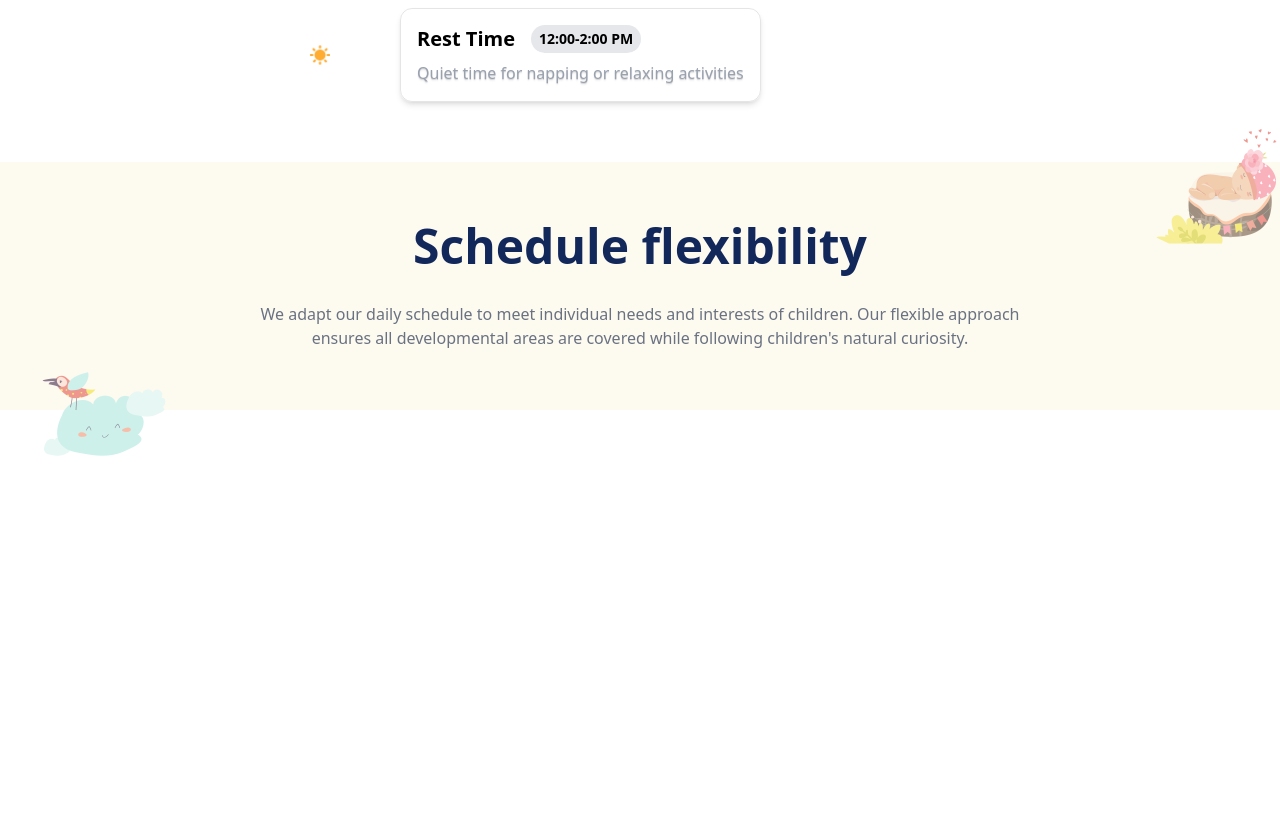
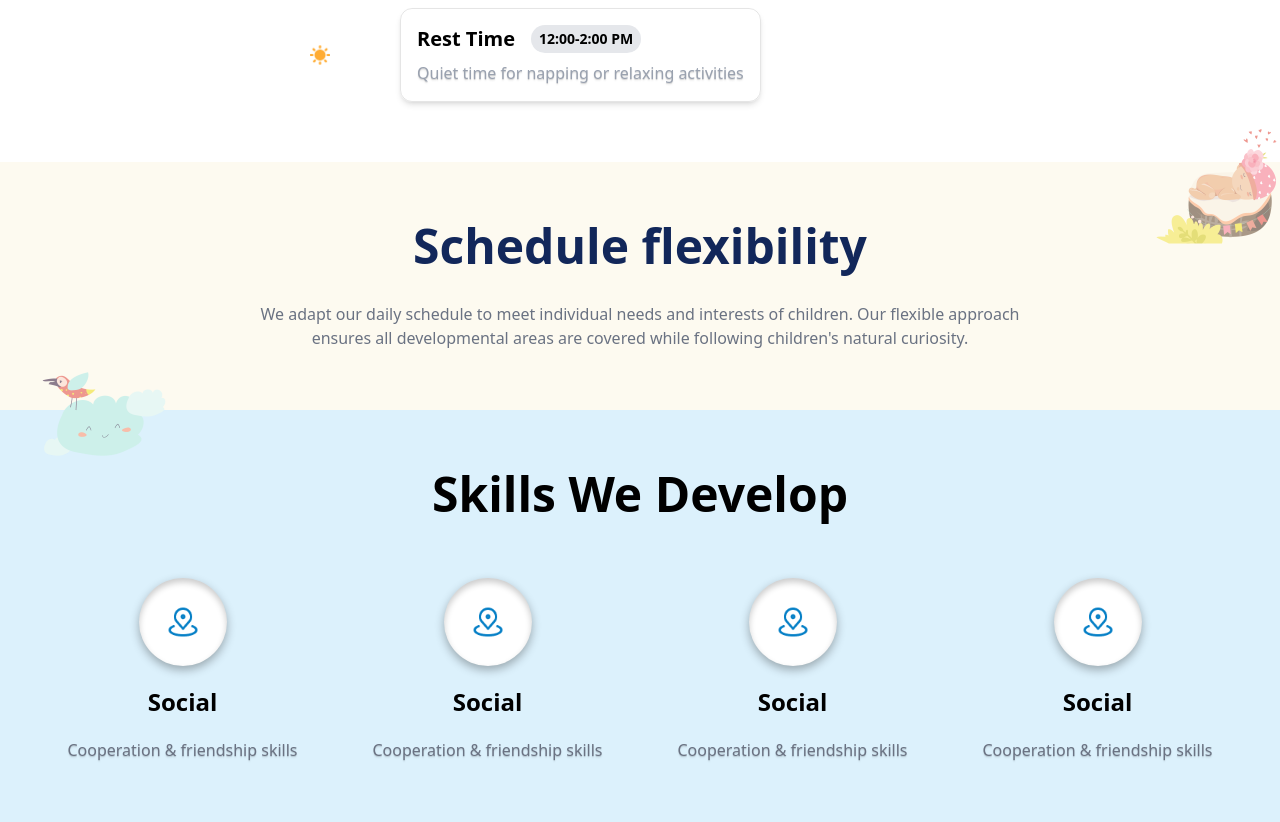
Before and after one commit to thisMeSandeep/tailwind-landing-page-3, a website: page src/index.html in a window 1280 px wide. Shown: the part 3252-4074 px from the top of the page. Before the commit the page ends 3730 px from the top, so only its background shows below. Drawn offline with Linux system fonts and the light colour scheme.

Commit message:
skills done

```diff
--- a/src/index.html
+++ b/src/index.html
@@ -486,14 +486,74 @@
             </p>
 
             <!-- absolute images -->
-             <img src="./assets/abs1.png" alt="" class="absolute size-28 md:size-32 object-cover -top-10 right-0">
+            <img src="./assets/abs1.png" alt
+                class="absolute size-28 md:size-32 object-cover -top-10 right-0">
 
-             <img src="./assets/abs2.png" alt="" class="absolute size-28 md:size-32 object-cover">
-
+            <img src="./assets/abs2.png" alt
+                class="absolute size-28 md:size-32 object-cover">
 
         </main>
 
+        <!-- skills we develop -->
+        <main class="px-10 py-15 bg-[#DCF1FC]">
+            <h1
+                class="text-center  text-3xl md:text-4xl lg:text-5xl font-bold">Skills
+                We Develop
+            </h1>
 
+            <!-- grid -->
+            <div
+                class="mt-15 grid grid-cols-1 md:grid-cols-2 lg:grid-cols-4 gap-5">
 
-    </body>
-</html>
+                <div class="flex flex-col items-center justify-center gap-5">
+                    <div
+                        class="size-22 rounded-full bg-white flex items-center justify-center shadow-xl"
+                        style="box-shadow: inset 0 4px 6px rgba(0,0,0,0.2), 0 4px 10px rgba(0,0,0,0.3);">
+                        <img src="./assets/location.png" class="size-8">
+                    </div>
+                    <h2 class="text-2xl font-semibold">Social</h2>
+                    <p class="text-gray-500 text-shadow-sm">
+                        Cooperation & friendship skills
+                    </p>
+                </div>
+
+                <div class="flex flex-col items-center justify-center gap-5">
+                    <div
+                        class="size-22 rounded-full bg-white flex items-center justify-center shadow-xl"
+                        style="box-shadow: inset 0 4px 6px rgba(0,0,0,0.2), 0 4px 10px rgba(0,0,0,0.3);">
+                        <img src="./assets/location.png" class="size-8">
+                    </div>
+                    <h2 class="text-2xl font-semibold">Social</h2>
+                    <p class="text-gray-500 text-shadow-sm">
+                        Cooperation & friendship skills
+                    </p>
+                </div>
+
+                <div class="flex flex-col items-center justify-center gap-5">
+                    <div
+                        class="size-22 rounded-full bg-white flex items-center justify-center shadow-xl"
+                        style="box-shadow: inset 0 4px 6px rgba(0,0,0,0.2), 0 4px 10px rgba(0,0,0,0.3);">
+                        <img src="./assets/location.png" class="size-8">
+                    </div>
+                    <h2 class="text-2xl font-semibold">Social</h2>
+                    <p class="text-gray-500 text-shadow-sm">
+                        Cooperation & friendship skills
+                    </p>
+                </div>
+
+                <div class="flex flex-col items-center justify-center gap-5">
+                    <div
+                        class="size-22 rounded-full bg-white flex items-center justify-center shadow-xl"
+                        style="box-shadow: inset 0 4px 6px rgba(0,0,0,0.2), 0 4px 10px rgba(0,0,0,0.3);">
+                        <img src="./assets/location.png" class="size-8">
+                    </div>
+                    <h2 class="text-2xl font-semibold">Social</h2>
+                    <p class="text-gray-500 text-shadow-sm">
+                        Cooperation & friendship skills
+                    </p>
+                </div>
+
+        </main>
+
+        </body>
+    </html>
```
Also changed, not shown: src/style.css.
